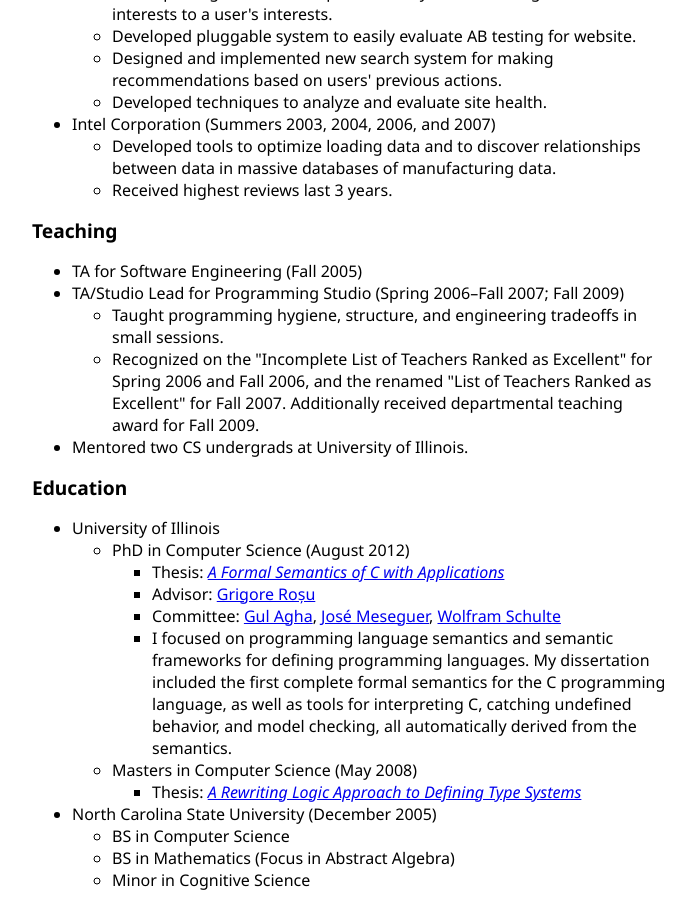
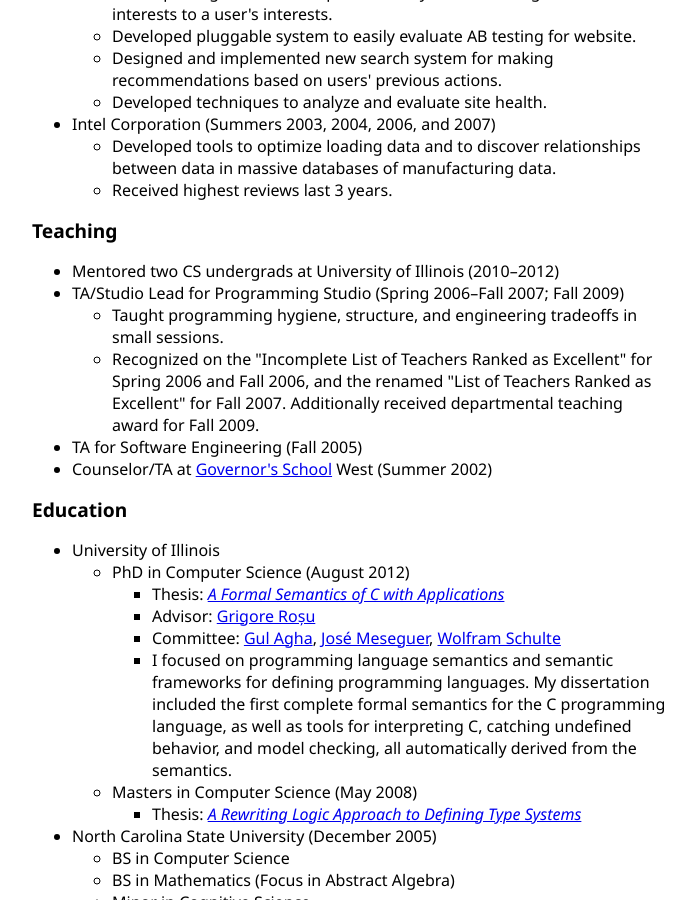
Before and after one commit to ellisonch/ellisonch.github.io, a Jekyll site: the page built from cv/index.html, in a window 1280 px wide and 900 px high, scrolled down 394 px. Shown: the whole window, without its empty margins (288-983 px from the left). Built offline with Jekyll 4.4.1, drawn with Linux system fonts in a browser that asks for light colours; formulas are drawn with MathJax 3.

Commit message:
small updates to teaching experience

```diff
--- a/_includes/teaching.html
+++ b/_includes/teaching.html
@@ -1,12 +1,11 @@
 <ul>
-	<li>TA for Software Engineering (Fall 2005)</li>
+	<li>Mentored two CS undergrads at University of Illinois (2010&ndash;2012)</li>
 	<li>TA/Studio Lead for Programming Studio (Spring 2006&ndash;Fall 2007; Fall 2009)
 		<ul>
 			<li>Taught programming hygiene, structure, and engineering tradeoffs in small sessions.</li>
 			<li>Recognized on the "Incomplete List of Teachers Ranked as Excellent" for Spring 2006 and Fall 2006, and the renamed "List of Teachers Ranked as Excellent" for Fall 2007. Additionally received departmental teaching award for Fall 2009.</li>
 		</ul>
 	</li>
-	<li>
-		Mentored two CS undergrads at University of Illinois.
-	</li>
+	<li>TA for Software Engineering (Fall 2005)</li>
+	<li>Counselor/TA at <a href="http://www.ncgovschool.org/">Governor's School</a> West (Summer 2002)</li>
 </ul>
```
